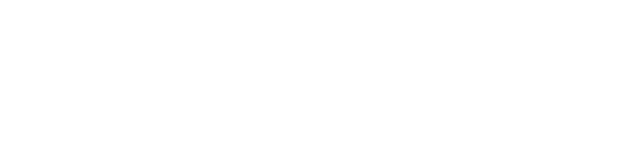
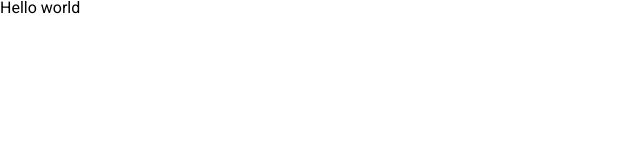
Before and after one commit to yurich30/yurich30.github.io, a plain HTML site: page index.html in a window 1280 px wide. Shown: the full height of the page, 0-640 px from the left. Drawn offline with Linux system fonts and the light colour scheme.

Commit message:
conected font Roboto

```diff
--- a/index.html
+++ b/index.html
@@ -4,10 +4,11 @@
     <meta charset="UTF-8">
     <meta name="viewport" content="width=device-width, initial-scale=1.0">
     <link rel="stylesheet" href="reset.css">
+    <link href="https://fonts.googleapis.com/css?family=Roboto:300i,400,700&display=swap" rel="stylesheet">
     <link rel="stylesheet" href="style.css">
     <title>shop-project</title>
 </head>
 <body>
-
+    <div><h1>Hello world</h1></div>
 </body>
 </html>
--- a/style.css
+++ b/style.css
@@ -0,0 +1,6 @@
+* {
+    box-sizing: border-box;
+}
+body {
+    font-family: "Roboto", sans-serif;
+}
```
